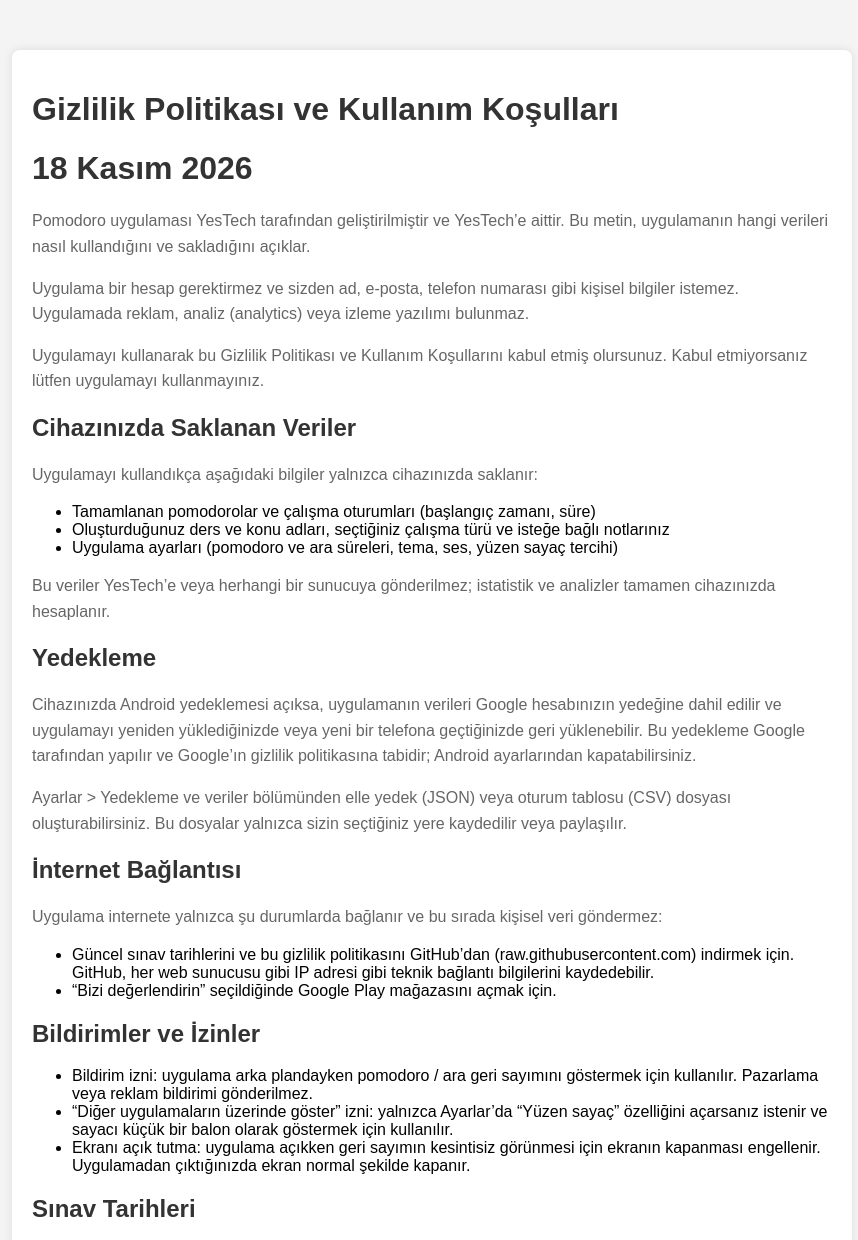
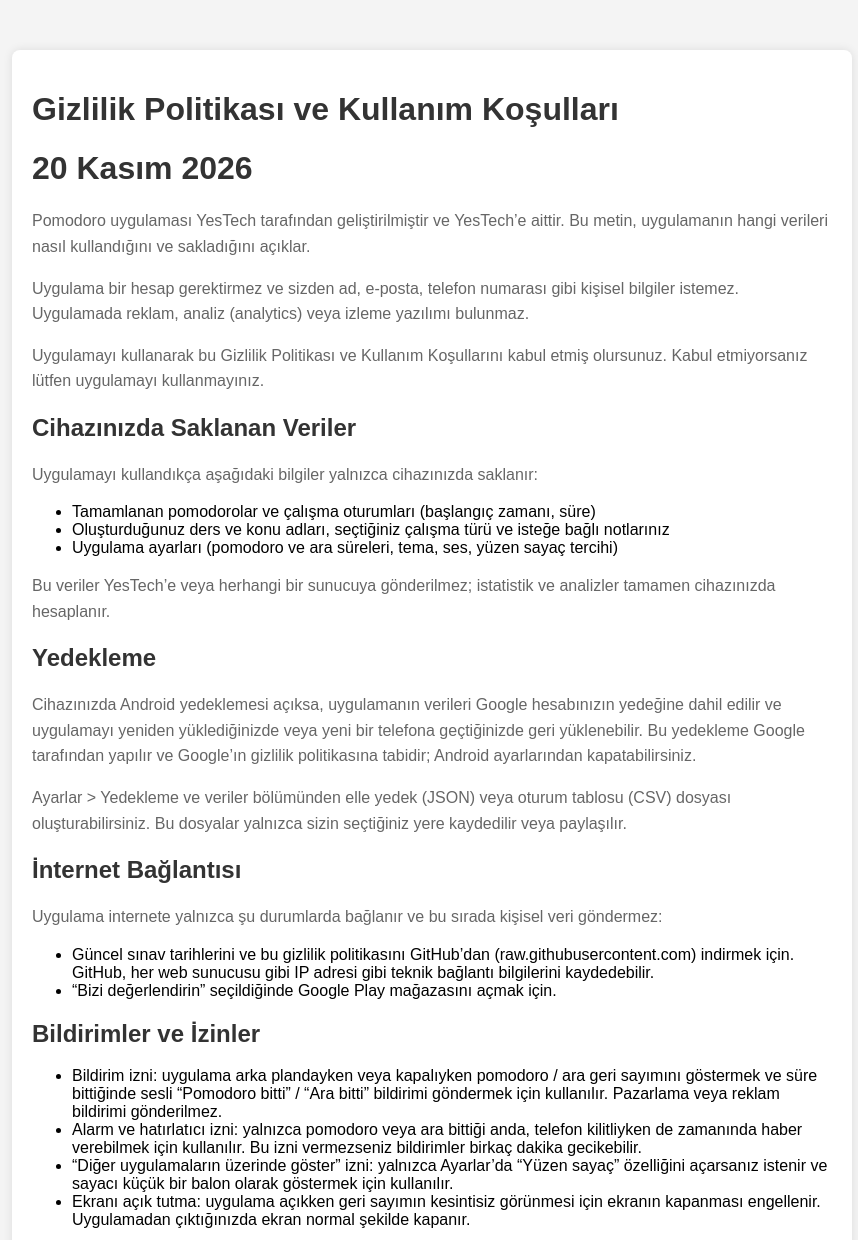
Before and after one commit to YesTechNL/YesTechNL_privacypolicies, a plain HTML site: page RMPomodoro_privacy.html in a window 1280 px wide. Shown: the top 1240 px of the page, without its empty margins (208-1066 px from the left). Drawn offline with Linux system fonts and the light colour scheme.

Commit message:
Update Pomodoro privacy policy (20 Kasım 2026)
Adds the alarms & reminders permission and the end-of-interval
notifications to "Bildirimler ve İzinler".

Co-Authored-By: Claude Opus 5.5 <noreply@anthropic.com>

```diff
--- a/RMPomodoro_privacy.html
+++ b/RMPomodoro_privacy.html
@@ -9,7 +9,7 @@
 <body>
     <div class="container">
         <h1>Gizlilik Politikası ve Kullanım Koşulları</h1>
-        <h1>18 Kasım 2026</h1>
+        <h1>20 Kasım 2026</h1>
 
         <p>Pomodoro uygulaması YesTech tarafından geliştirilmiştir ve YesTech’e aittir. Bu metin, uygulamanın hangi verileri nasıl kullandığını ve sakladığını açıklar.</p>
         <p>Uygulama bir hesap gerektirmez ve sizden ad, e-posta, telefon numarası gibi kişisel bilgiler istemez. Uygulamada reklam, analiz (analytics) veya izleme yazılımı bulunmaz.</p>
@@ -37,7 +37,8 @@
 
         <h2>Bildirimler ve İzinler</h2>
         <ul>
-            <li>Bildirim izni: uygulama arka plandayken pomodoro / ara geri sayımını göstermek için kullanılır. Pazarlama veya reklam bildirimi gönderilmez.</li>
+            <li>Bildirim izni: uygulama arka plandayken veya kapalıyken pomodoro / ara geri sayımını göstermek ve süre bittiğinde sesli “Pomodoro bitti” / “Ara bitti” bildirimi göndermek için kullanılır. Pazarlama veya reklam bildirimi gönderilmez.</li>
+            <li>Alarm ve hatırlatıcı izni: yalnızca pomodoro veya ara bittiği anda, telefon kilitliyken de zamanında haber verebilmek için kullanılır. Bu izni vermezseniz bildirimler birkaç dakika gecikebilir.</li>
             <li>“Diğer uygulamaların üzerinde göster” izni: yalnızca Ayarlar’da “Yüzen sayaç” özelliğini açarsanız istenir ve sayacı küçük bir balon olarak göstermek için kullanılır.</li>
             <li>Ekranı açık tutma: uygulama açıkken geri sayımın kesintisiz görünmesi için ekranın kapanması engellenir. Uygulamadan çıktığınızda ekran normal şekilde kapanır.</li>
         </ul>
```
